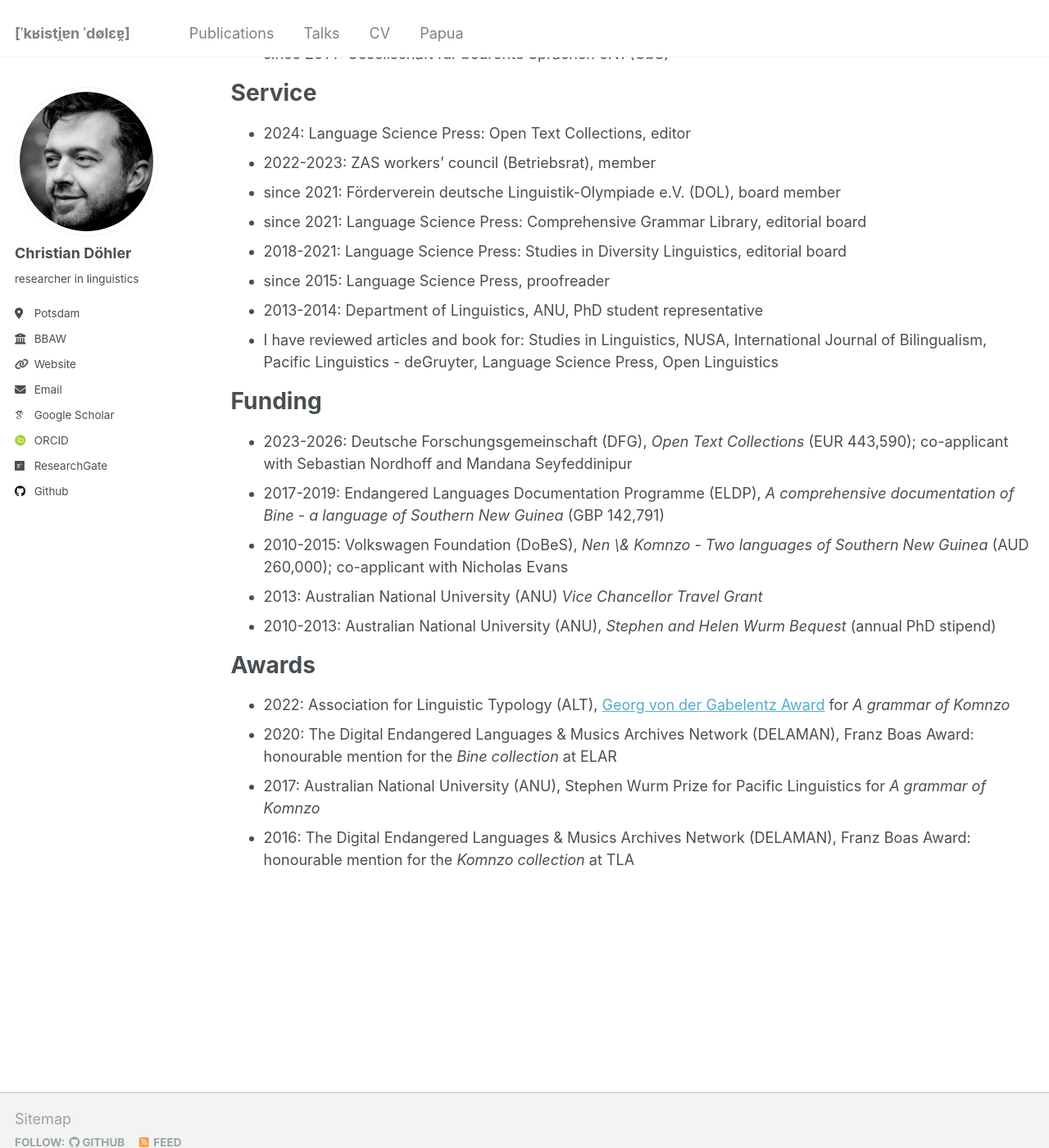
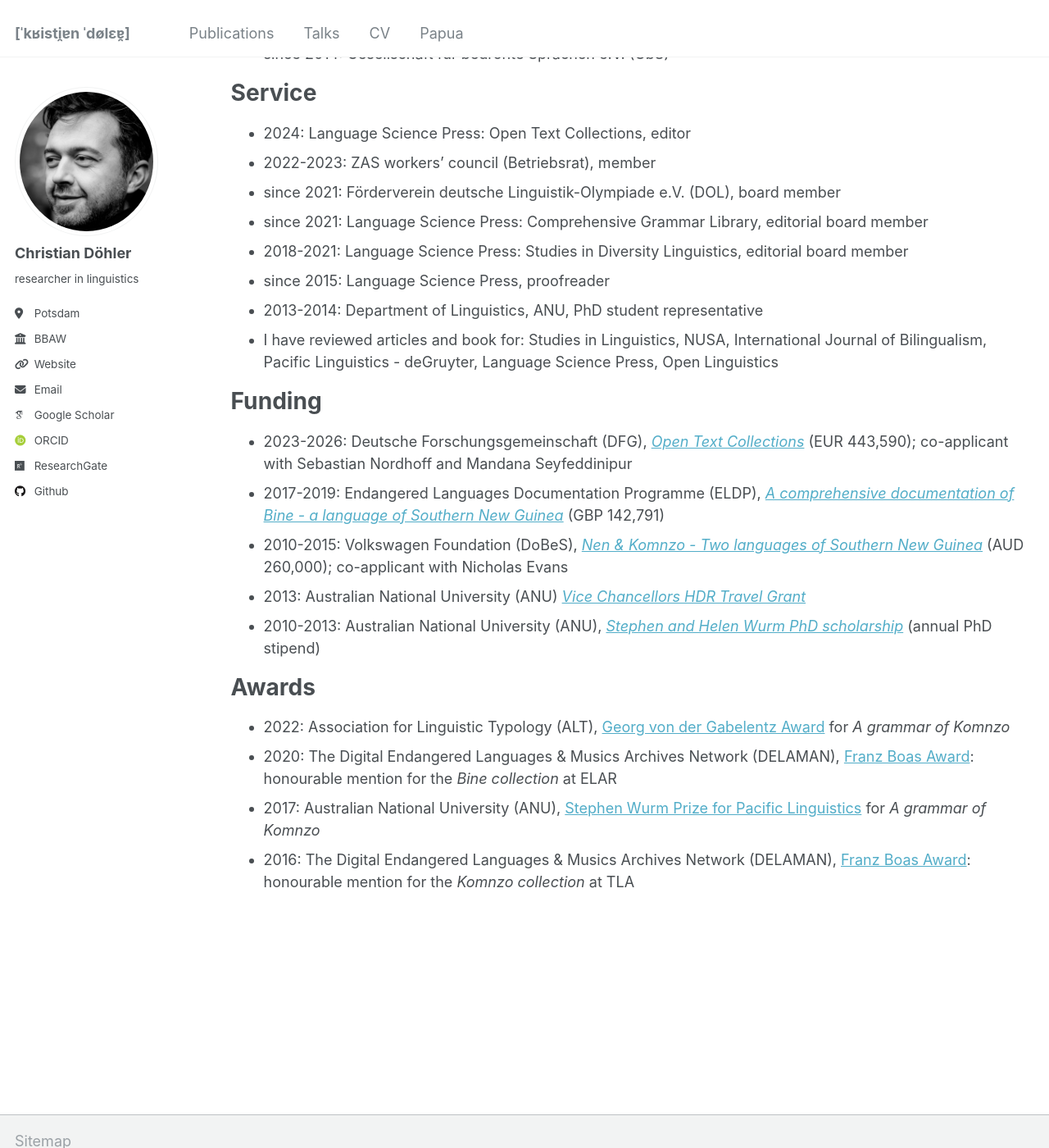
Before and after one commit to chrdoe/chrdoe.github.io, a Jekyll site: the page built from _pages/cv.md, in a window 1280 px wide and 1400 px high, scrolled down 3263 px. Shown: the whole window at 82% size. Built offline with Jekyll 4.4.1, drawn with Linux system fonts in a browser that asks for light colours; some web fonts are replaced.

Commit message:
Update cv.md

```diff
--- a/_pages/cv.md
+++ b/_pages/cv.md
@@ -98,8 +98,8 @@ Service
 * 2024: Language Science Press: Open Text Collections, editor
 * 2022-2023: ZAS workers' council (Betriebsrat), member
 * since 2021: Förderverein deutsche Linguistik-Olympiade e.V. (DOL), board member
-* since 2021: Language Science Press: Comprehensive Grammar Library, editorial board
-* 2018-2021: Language Science Press: Studies in Diversity Linguistics, editorial board
+* since 2021: Language Science Press: Comprehensive Grammar Library, editorial board member
+* 2018-2021: Language Science Press: Studies in Diversity Linguistics, editorial board member
 * since 2015: Language Science Press, proofreader
 * 2013-2014: Department of Linguistics, ANU, PhD student representative
 * I have reviewed articles and book for: Studies in Linguistics, NUSA, International Journal of Bilingualism, Pacific Linguistics - deGruyter, Language Science Press, Open Linguistics
@@ -107,16 +107,16 @@ Service
 Funding
 ====
 
-* 2023-2026: Deutsche Forschungsgemeinschaft (DFG), *Open Text Collections* (EUR 443,590); co-applicant with Sebastian Nordhoff and Mandana Seyfeddinipur
-* 2017-2019: Endangered Languages Documentation Programme (ELDP), *A comprehensive documentation of Bine - a language of Southern New Guinea* (GBP 142,791)
-* 2010-2015: Volkswagen Foundation (DoBeS), *Nen \& Komnzo - Two languages of Southern New Guinea* (AUD 260,000); co-applicant with Nicholas Evans
-* 2013: Australian National University (ANU) *Vice Chancellor Travel Grant*
-* 2010-2013: Australian National University (ANU), *Stephen and Helen Wurm Bequest* (annual PhD stipend)
+* 2023-2026: Deutsche Forschungsgemeinschaft (DFG), *[Open Text Collections](https://www.bbaw.de/forschung/open-text-collections)* (EUR 443,590); co-applicant with Sebastian Nordhoff and Mandana Seyfeddinipur
+* 2017-2019: Endangered Languages Documentation Programme (ELDP), *[A comprehensive documentation of Bine - a language of Southern New Guinea](https://www.elararchive.org/dk0471)* (GBP 142,791)
+* 2010-2015: Volkswagen Foundation (DoBeS), *[Nen & Komnzo - Two languages of Southern New Guinea](https://portal.volkswagenstiftung.de/search/projectPDF.do?projectId=8476)* (AUD 260,000); co-applicant with Nicholas Evans
+* 2013: Australian National University (ANU) *[Vice Chancellors HDR Travel Grant](https://study.anu.edu.au/scholarships/find-scholarship/vice-chancellors-hdr-travel-grants)*
+* 2010-2013: Australian National University (ANU), *[Stephen and Helen Wurm PhD scholarship](https://study.anu.edu.au/scholarships/find-scholarship/stephen-helen-wurm-phd-scholarship-asia-pacific-linguistics)* (annual PhD stipend)
 
 Awards
 ====
 
 * 2022: Association for Linguistic Typology (ALT), [Georg von der Gabelentz Award](https://linguistic-typology.org/georg-von-der-gabelentz-award) for *A grammar of Komnzo*
-* 2020: The Digital Endangered Languages & Musics Archives Network (DELAMAN), Franz Boas Award: honourable mention for the *Bine collection* at ELAR
-* 2017: Australian National University (ANU), Stephen Wurm Prize for Pacific Linguistics for *A grammar of Komnzo*
-* 2016: The Digital Endangered Languages & Musics Archives Network (DELAMAN), Franz Boas Award: honourable mention for the *Komnzo collection* at TLA
+* 2020: The Digital Endangered Languages & Musics Archives Network (DELAMAN), [Franz Boas Award](https://www.delaman.org/news/sonja-riesberg-receives-first-delaman-franz-boas-award/): honourable mention for the *Bine collection* at ELAR
+* 2017: Australian National University (ANU), [Stephen Wurm Prize for Pacific Linguistics]() for *A grammar of Komnzo*
+* 2016: The Digital Endangered Languages & Musics Archives Network (DELAMAN), [Franz Boas Award](https://www.delaman.org/news/2021-delaman-award-goes-to-karolina-grzech/): honourable mention for the *Komnzo collection* at TLA
```
